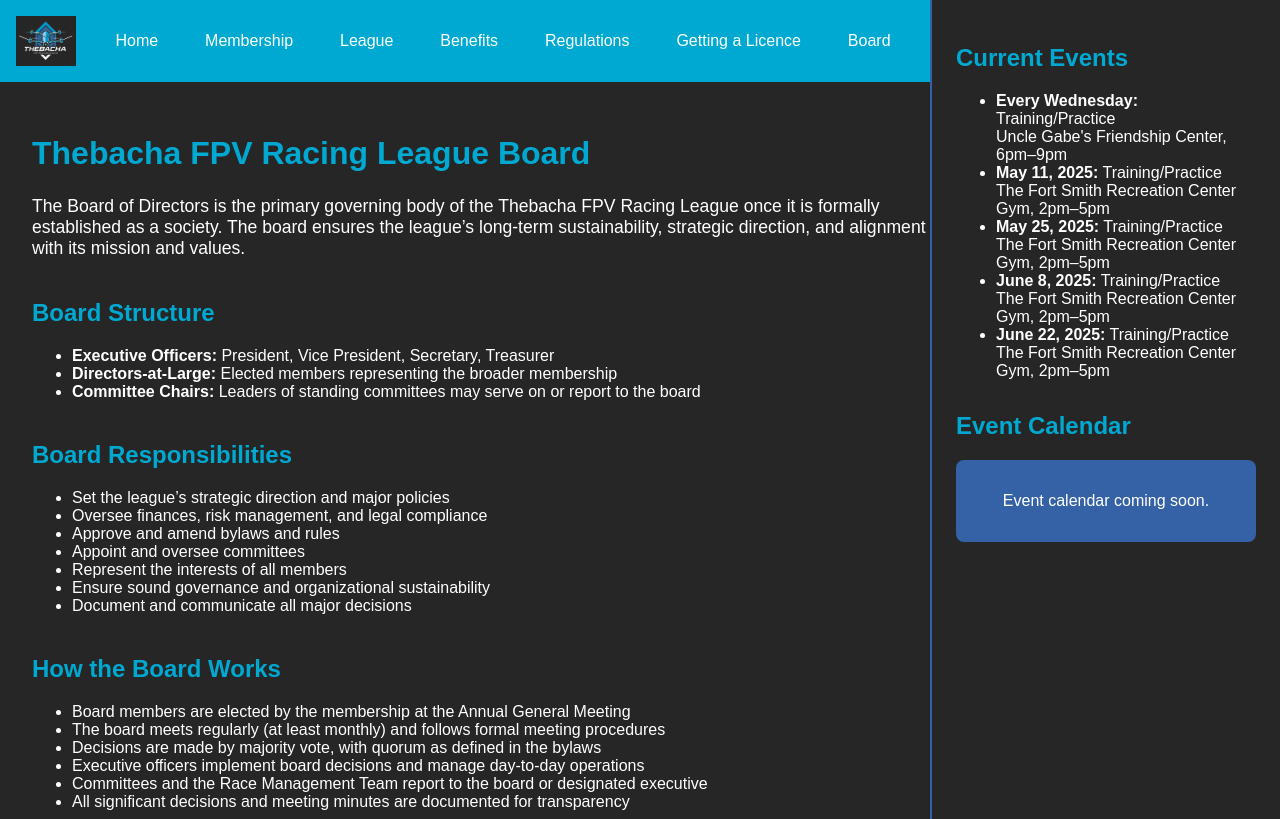
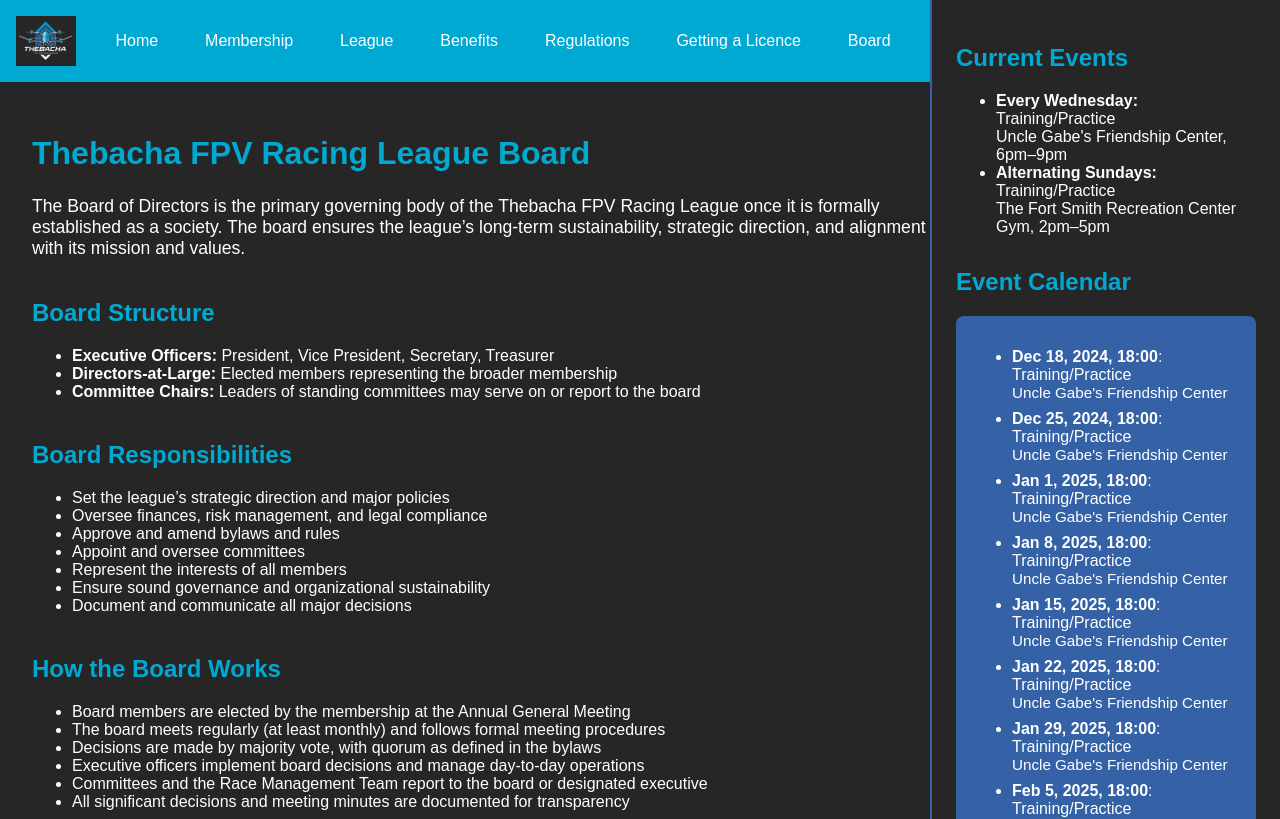
Before and after one commit to ThebachaFPV/ThebachaFPVWeb, a React (Vite) app: page /board in a window 1280 px wide. Shown: the top 819 px of the page. Built offline with nearby package versions, Linux system fonts and the light colour scheme.

Commit message:
Add EventCalendar component and update Sidebar to display events

```diff
--- /dev/null
+++ b/src/components/EventCalendar.tsx
@@ -0,0 +1,128 @@
+import React from 'react';
+
+// Define an Event type
+interface Event {
+  title: string;
+  location: string;
+  start: Date;
+  end: Date;
+  recurrence?: string;
+  description: string;
+}
+
+// Helper to generate all Wednesdays for the next 2 months
+function getUpcomingWednesdays(count: number = 8): Event[] {
+  const events: Event[] = [];
+  const today = new Date();
+  let date = new Date(today);
+  // Set to next Wednesday if today is not Wednesday
+  date.setDate(date.getDate() + ((3 - date.getDay() + 7) % 7));
+  for (let i = 0; i < count; i++) {
+    const start = new Date(date);
+    start.setHours(18, 0, 0, 0);
+    const end = new Date(date);
+    end.setHours(21, 0, 0, 0);
+    events.push({
+      title: "Training/Practice",
+      location: "Uncle Gabe's Friendship Center",
+      start,
+      end,
+      recurrence: undefined,
+      description: "Training/Practice at Uncle Gabe's Friendship Center, 6pm–9pm"
+    });
+    date.setDate(date.getDate() + 7);
+  }
+  return events;
+}
+
+// Example events data
+const staticEvents: Event[] = [
+  {
+    title: "Training/Practice",
+    location: "The Fort Smith Recreation Center Gym",
+    start: new Date('2025-05-11T14:00:00'),
+    end: new Date('2025-05-11T17:00:00'),
+    description: "May 11, 2025: Training/Practice at The Fort Smith Recreation Center Gym, 2pm–5pm"
+  },
+  {
+    title: "Training/Practice",
+    location: "The Fort Smith Recreation Center Gym",
+    start: new Date('2025-05-25T14:00:00'),
+    end: new Date('2025-05-25T17:00:00'),
+    description: "May 25, 2025: Training/Practice at The Fort Smith Recreation Center Gym, 2pm–5pm"
+  },
+  {
+    title: "Training/Practice",
+    location: "The Fort Smith Recreation Center Gym",
+    start: new Date('2025-06-08T14:00:00'),
+    end: new Date('2025-06-08T17:00:00'),
+    description: "June 8, 2025: Training/Practice at The Fort Smith Recreation Center Gym, 2pm–5pm"
+  },
+  {
+    title: "Training/Practice",
+    location: "The Fort Smith Recreation Center Gym",
+    start: new Date('2025-06-22T14:00:00'),
+    end: new Date('2025-06-22T17:00:00'),
+    description: "June 22, 2025: Training/Practice at The Fort Smith Recreation Center Gym, 2pm–5pm"
+  },
+];
+
+const events: Event[] = [
+  ...getUpcomingWednesdays(8),
+  ...staticEvents
+].sort((a, b) => a.start.getTime() - b.start.getTime());
+
+function formatDate(date: Date) {
+  return date.toLocaleString('en-CA', {
+    year: 'numeric', month: 'short', day: 'numeric', hour: '2-digit', minute: '2-digit', hour12: false
+  });
+}
+
+function generateICS(events: Event[]) {
+  let ics = `BEGIN:VCALENDAR\nVERSION:2.0\nCALSCALE:GREGORIAN\n`;
+  events.forEach(event => {
+    ics += `BEGIN:VEVENT\n`;
+    ics += `SUMMARY:${event.title}\n`;
+    ics += `DESCRIPTION:${event.description}\n`;
+    ics += `LOCATION:${event.location}\n`;
+    ics += `DTSTART:${event.start.toISOString().replace(/[-:]/g, '').replace(/\.\d{3}Z$/, 'Z')}\n`;
+    ics += `DTEND:${event.end.toISOString().replace(/[-:]/g, '').replace(/\.\d{3}Z$/, 'Z')}\n`;
+    if (event.recurrence) {
+      ics += `RRULE:FREQ=${event.recurrence}\n`;
+    }
+    ics += `END:VEVENT\n`;
+  });
+  ics += `END:VCALENDAR`;
+  return ics;
+}
+
+const EventCalendar: React.FC = () => {
+  const handleDownload = () => {
+    const icsContent = generateICS(events);
+    const blob = new Blob([icsContent], { type: 'text/calendar' });
+    const url = URL.createObjectURL(blob);
+    const a = document.createElement('a');
+    a.href = url;
+    a.download = 'thebacha-events.ics';
+    a.click();
+    URL.revokeObjectURL(url);
+  };
+
+  return (
+    <div style={{ background: 'var(--darker-blue)', padding: '1rem', borderRadius: 8 }}>
+      <ul style={{ color: 'var(--white)', marginBottom: '1rem' }}>
+        {events.map((event, idx) => (
+          <li key={idx} style={{ marginBottom: 8 }}>
+            <b>{formatDate(event.start)}</b>: {event.title}<br />
+            <span style={{ fontSize: '0.95em' }}>{event.location}</span>
+          </li>
+        ))}
+      </ul>
+      <button onClick={handleDownload} style={{ background: 'var(--lighter-blue)', color: 'var(--white)', border: 'none', borderRadius: 4, padding: '0.5em 1em', cursor: 'pointer' }}>
+        Download iCal
+      </button>
+    </div>
+  );
+};
+
+export default EventCalendar;
--- a/src/components/Sidebar.tsx
+++ b/src/components/Sidebar.tsx
@@ -1,4 +1,5 @@
 import React from 'react';
+import EventCalendar from './EventCalendar';
 
 const Sidebar: React.FC = () => {
   return (
@@ -6,15 +7,11 @@ const Sidebar: React.FC = () => {
       <h2 style={{ color: 'var(--lighter-blue)' }}>Current Events</h2>
       <ul style={{ marginBottom: '2rem' }}>
         <li><b>Every Wednesday:</b> Training/Practice<br />Uncle Gabe's Friendship Center, 6pm–9pm</li>
-        <li><b>May 11, 2025:</b> Training/Practice<br />The Fort Smith Recreation Center Gym, 2pm–5pm</li>
-        <li><b>May 25, 2025:</b> Training/Practice<br />The Fort Smith Recreation Center Gym, 2pm–5pm</li>
-        <li><b>June 8, 2025:</b> Training/Practice<br />The Fort Smith Recreation Center Gym, 2pm–5pm</li>
-        <li><b>June 22, 2025:</b> Training/Practice<br />The Fort Smith Recreation Center Gym, 2pm–5pm</li>
+        <li><b>Alternating Sundays:</b> Training/Practice<br />The Fort Smith Recreation Center Gym, 2pm–5pm</li>
+
       </ul>
       <h2 style={{ color: 'var(--lighter-blue)' }}>Event Calendar</h2>
-      <div style={{ background: 'var(--darker-blue)', padding: '1rem', borderRadius: 8, textAlign: 'center' }}>
-        <p>Event calendar coming soon.</p>
-      </div>
+      <EventCalendar />
     </aside>
   );
 };
```
